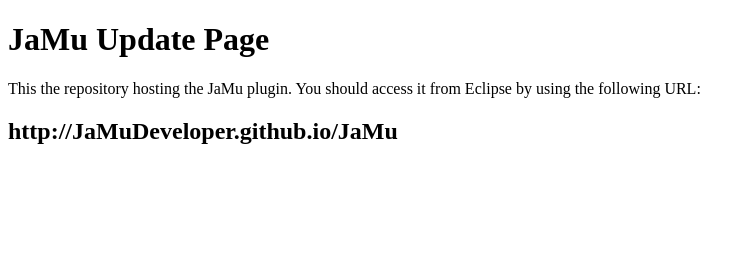
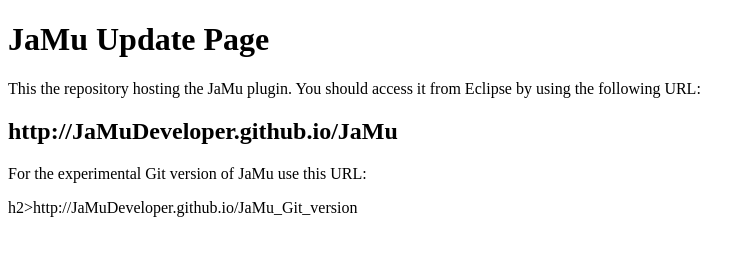
Before and after one commit to JaMuDeveloper/JaMuDeveloper.github.io, a plain HTML site: page index.html in a window 1280 px wide. Shown: the whole page, without its empty margins (0-755 px from the left). Drawn offline with Linux system fonts and the light colour scheme.

Commit message:
Uploaded Experimental Git Version

```diff
--- a/index.html
+++ b/index.html
@@ -4,5 +4,7 @@
 <h1>JaMu Update Page</h1>
 <p>This the repository hosting the JaMu plugin. You should access it from Eclipse by using the following URL:</p>
 <h2>http://JaMuDeveloper.github.io/JaMu</h2>
+<p>For the experimental Git version of JaMu use this URL:</p>
+h2>http://JaMuDeveloper.github.io/JaMu_Git_version</h2>
 </body>
 </html>
```
Also changed, not shown: 4 other files.
